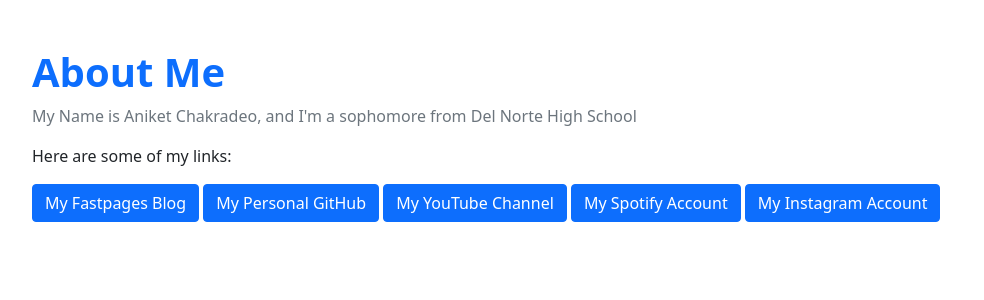
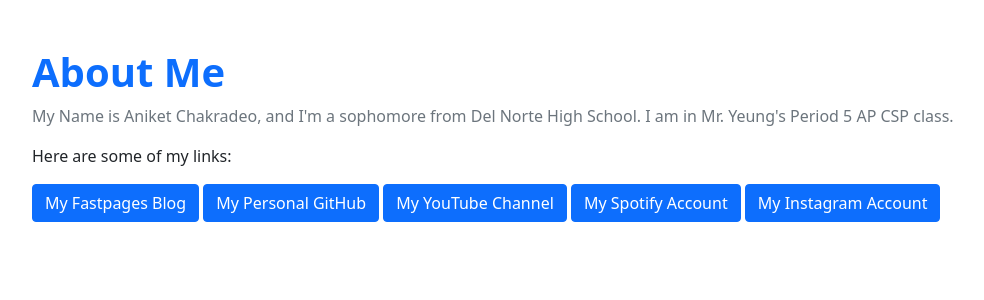
Before and after one commit to AniCricKet/automatic-local, a Flask app: page /aboutme/ in a window 1280 px wide. Shown: the part 66-366 px from the top of the page, without its empty margins (16-1000 px from the left). Run offline with Flask 2, Linux system fonts and the light colour scheme.

Commit message:
Updated about

```diff
--- a/templates/about.html
+++ b/templates/about.html
@@ -8,7 +8,7 @@
 {% block body %}
     <div class="px-5 py-5 mx-auto">
         <h1 class="text-primary"><strong>About Me</strong></h1>
-        <p class="text-secondary">My Name is Aniket Chakradeo, and I'm a sophomore from Del Norte High School </p>
+        <p class="text-secondary">My Name is Aniket Chakradeo, and I'm a sophomore from Del Norte High School. I am in Mr. Yeung's Period 5 AP CSP class. </p>
         <div>
           <p>Here are some of my links:</p>
           <a href="https://anicricket.github.io/automatic-spork/" class="btn btn-primary">My Fastpages Blog</a>
```
